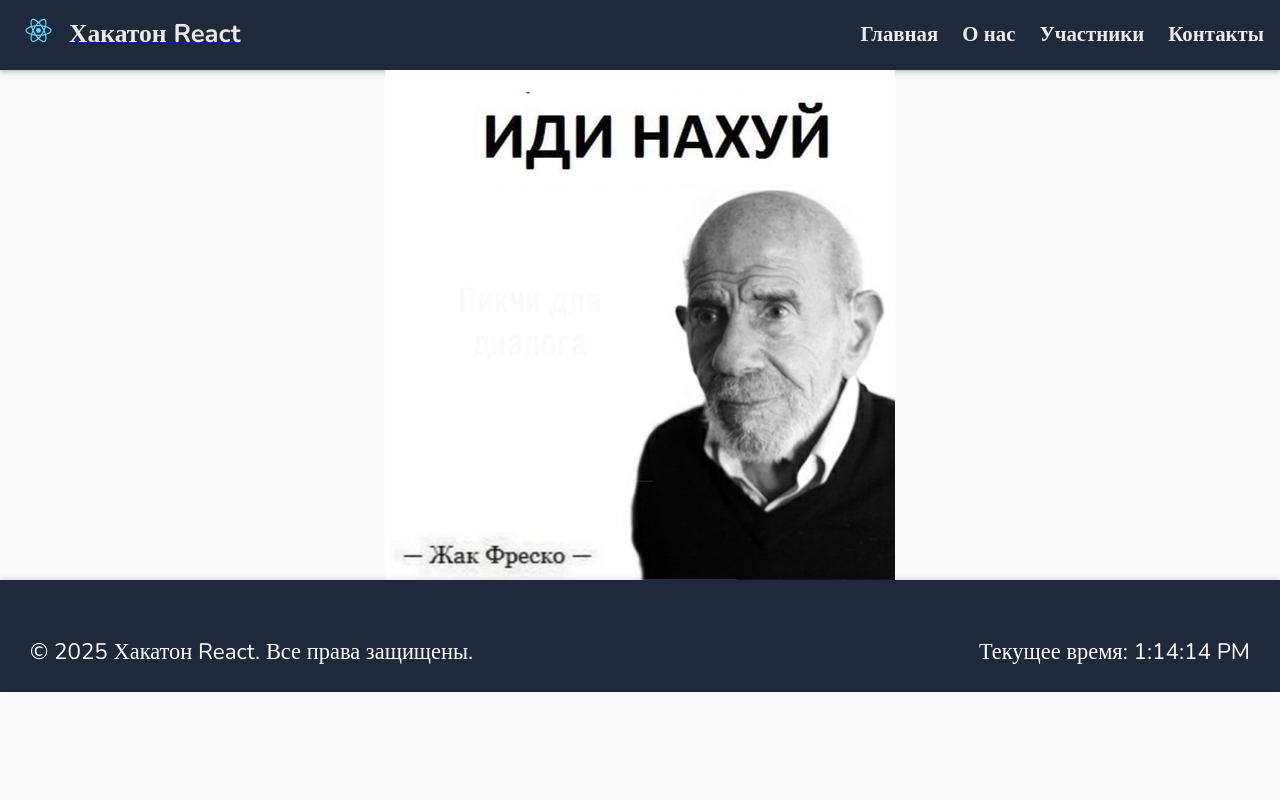
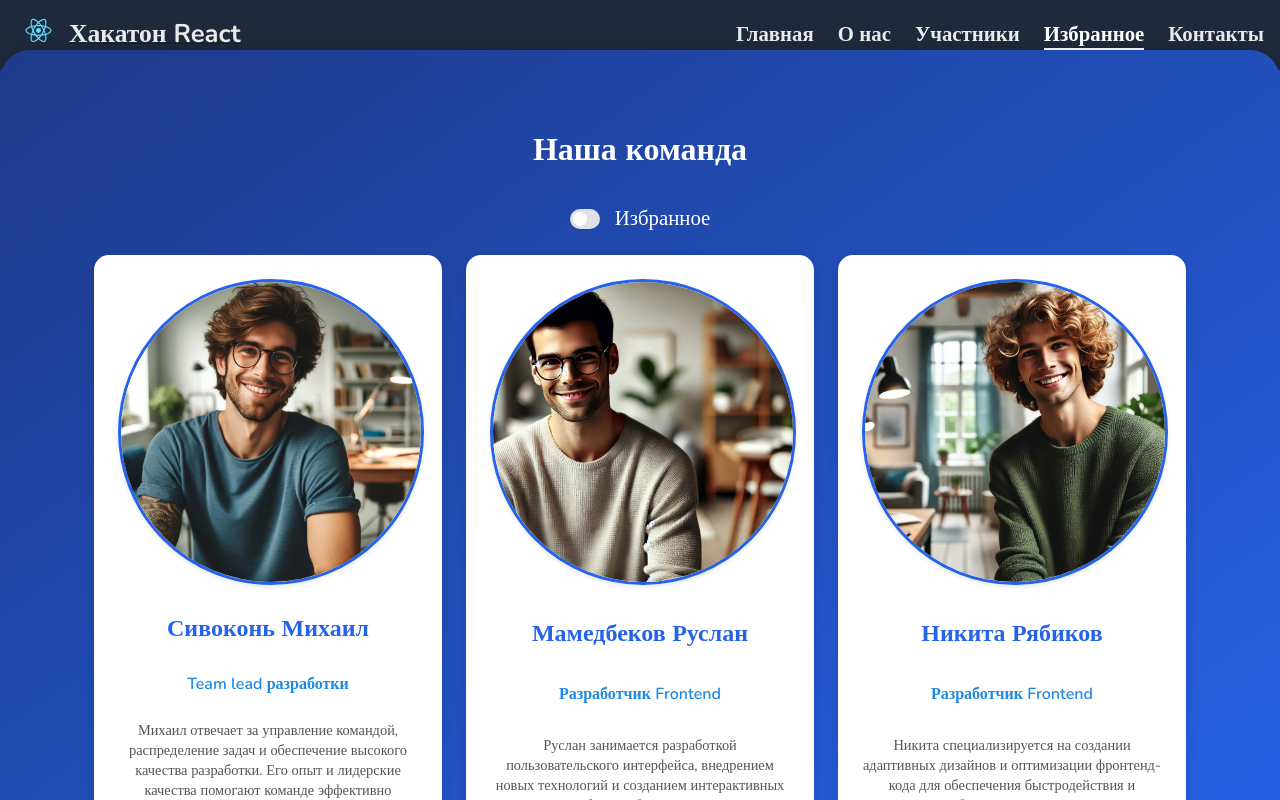
Before and after one commit to s1vo/hakaton-react, a React (Create React App) app: page /favourites in a window 1280 px wide. Built offline with nearby package versions, Linux system fonts and the light colour scheme; the HTML template or start-up script is replaced by a standard one.

Commit message:
update / fix realize favourites

```diff
--- a/src/components/ui/TeamCard/teamCard.css
+++ b/src/components/ui/TeamCard/teamCard.css
@@ -10,6 +10,10 @@
   top: -20px; /* Поднимаем блок */
   box-shadow: 0 -4px 8px rgba(0, 0, 0, 0.1); /* Лёгкая тень сверху */
   margin-bottom: 2rem;
+}
+.team-favourite {
+  font-size: 1.3rem;
+  margin-bottom: 1.5rem;
 }
 
 .team-title {
--- a/src/components/ui/TeamCard/teamCard.jsx
+++ b/src/components/ui/TeamCard/teamCard.jsx
@@ -1,40 +1,56 @@
-import React from 'react';
-import './teamCard.css';
-import photoMisha from '../../../assets/images/avatars/misha.jpg';
-import photoRuslan from '../../../assets/images/avatars/ruslan.jpg';
-import photoNikita from '../../../assets/images/avatars/nikita.jpg';
+import React, { useState } from "react";
+import photoMisha from "../../../assets/images/avatars/misha.jpg";
+import photoRuslan from "../../../assets/images/avatars/ruslan.jpg";
+import photoNikita from "../../../assets/images/avatars/nikita.jpg";
+import { CheckBox } from "../../../shared/ui";
+import "./teamCard.css";
 
 // Пример данных участников команды
 const teamMembers = [
   {
     id: 1,
-        name: 'Сивоконь Михаил',
-        role: 'Team lead разработки',
+    name: "Сивоконь Михаил",
+    role: "Team lead разработки",
     photo: photoMisha, // Замените на URL фотографии
-        description: 'Михаил отвечает за управление командой, распределение задач и обеспечение высокого качества разработки. Его опыт и лидерские качества помогают команде эффективно достигать поставленных целей.',
+    description:
+      "Михаил отвечает за управление командой, распределение задач и обеспечение высокого качества разработки. Его опыт и лидерские качества помогают команде эффективно достигать поставленных целей.",
   },
   {
     id: 2,
-        name: 'Мамедбеков Руслан',
-        role: 'Разработчик Frontend',
+    name: "Мамедбеков Руслан",
+    role: "Разработчик Frontend",
     photo: photoRuslan, // Замените на URL фотографии
-        description: 'Руслан занимается разработкой пользовательского интерфейса, внедрением новых технологий и созданием интерактивных и удобных веб-приложений.',
+    description:
+      "Руслан занимается разработкой пользовательского интерфейса, внедрением новых технологий и созданием интерактивных и удобных веб-приложений.",
   },
   {
     id: 3,
-        name: 'Никита Рябиков',
-        role: 'Разработчик Frontend',
+    name: "Никита Рябиков",
+    role: "Разработчик Frontend",
     photo: photoNikita, // Замените на URL фотографии
-        description: 'Никита специализируется на создании адаптивных дизайнов и оптимизации фронтенд-кода для обеспечения быстродействия и удобства использования.',
+    description:
+      "Никита специализируется на создании адаптивных дизайнов и оптимизации фронтенд-кода для обеспечения быстродействия и удобства использования.",
   },
 ];
 
-export const TeamCard = () => {
+const getFormattedData = (isFavourites) => {
+  if (!isFavourites) return teamMembers;
+  let items = localStorage.getItem("favouriteItems");
+  if (!items) return teamMembers;
+  items = JSON.parse(items);
+  return teamMembers.filter((i) => items.includes(String(i.id)));
+};
+
+export const TeamCard = ({ isFavourites = false }) => {
+  const [isFavouriteState, setIsFavouriteState] = useState(isFavourites);
+  let teamData = getFormattedData(isFavouriteState);
+
   return (
     <section className="team">
       <h2 className="team-title">Наша команда</h2>
+      <CheckBox onClick={() => setIsFavouriteState((prevState) => !prevState)} />
       <div className="team-container">
-                {teamMembers.map((member) => (
+        {teamData.map((member) => (
           <div key={member.id} className="team-card">
             <img src={member.photo} alt={member.name} className="team-photo" />
             <h3 className="team-name">{member.name}</h3>
--- /dev/null
+++ b/src/pages/favourites/favourites.jsx
@@ -0,0 +1,7 @@
+import { TeamCard } from "../../components/ui";
+
+export const Favourites = () => (
+  <div className="team-cards">
+    <TeamCard isFavourites={true} />
+  </div>
+);
--- a/src/pages/index.js
+++ b/src/pages/index.js
@@ -2,3 +2,4 @@ export * from "./home/homePages";
 export * from "./about/aboutPages";
 export * from "./participants/participantPage";
 export * from "./not-found/not-found";
+export * from "./favourites/favourites";
--- a/src/pages/participants/components/user-info/user-info.jsx
+++ b/src/pages/participants/components/user-info/user-info.jsx
@@ -24,23 +24,31 @@ const progressData = [
 
 export const UserInfo = () => {
   const [isFavourite, setIsFavourite] = useState(false);
-  const [favouriteItems, setFavouriteItems] = useState({});
+  const [favouriteItems, setFavouriteItems] = useState([]);
   const { id } = useParams();
   const onFavouriteClick = () => {
-    if (!favouriteItems) {
-      localStorage.setItem("favouriteItems", JSON.stringify({ [id]: !isFavourite }));
+    let newItems = [];
+    if (isFavourite) {
+      const filteredItems = favouriteItems.filter((itemID) => itemID !== id);
+      if (filteredItems.length === 0) {
+        localStorage.removeItem("favouriteItems");
+      } else {
+        newItems = filteredItems;
+        localStorage.setItem("favouriteItems", JSON.stringify(newItems));
+      }
     } else {
-      localStorage.setItem("favouriteItems", JSON.stringify({ ...favouriteItems, [id]: !isFavourite }));
+      newItems = [...favouriteItems, id];
+      localStorage.setItem("favouriteItems", JSON.stringify(newItems));
     }
-
+    setFavouriteItems(newItems);
     setIsFavourite((prevState) => !prevState);
   };
   useEffect(() => {
-    let items = localStorage.getItem("favouriteItems");
-    if (!items) return;
-    items = JSON.parse(items);
-    setFavouriteItems(items);
-    setIsFavourite(items[id]);
+    let itemIds = localStorage.getItem("favouriteItems");
+    if (!itemIds) return;
+    itemIds = JSON.parse(itemIds);
+    setFavouriteItems(itemIds);
+    setIsFavourite(!!itemIds.find((itemID) => itemID === id));
   }, []);
   return (
     <div className={styles.infoContainer}>
--- a/src/router/app-router.js
+++ b/src/router/app-router.js
@@ -1,17 +1,17 @@
-import React from 'react';
-import {  Routes, Route } from 'react-router-dom';
-import { HomePages, AboutPages, ParticipantPage, NotFound } from "../pages";
+import React from "react";
+import { Routes, Route } from "react-router-dom";
+import { HomePages, AboutPages, ParticipantPage, NotFound, Favourites } from "../pages";
 
-
-const AppRouter =() => {
+const AppRouter = () => {
   return (
     <Routes>
       <Route path="/" element={<HomePages />} />
-            <Route path="/about" element={ <AboutPages/>} />
+      <Route path="/about" element={<AboutPages />} />
       <Route path="/participant/:id" element={<ParticipantPage />} />
+      <Route path="/favourites" element={<Favourites />} />
       <Route path="*" element={<NotFound />} />
     </Routes>
   );
-}
+};
 
 export default AppRouter;
--- a/src/shared/layout/navbar/navbar.js
+++ b/src/shared/layout/navbar/navbar.js
@@ -31,6 +31,11 @@ export const Navbar = () => {
           </NavLink>
         </li>
         <li>
+          <NavLink className="navbar-link" to="/favourites" activeClassName="active">
+            Избранное
+          </NavLink>
+        </li>
+        <li>
           <NavLink className="navbar-link" to="/contacts" activeClassName="active">
             Контакты
           </NavLink>
--- /dev/null
+++ b/src/shared/ui/checkbox/checkbox.css
@@ -0,0 +1,72 @@
+.checkbox-wrapper-2 {
+  padding-bottom: 20px;
+  display: flex;
+  align-items: center;
+  justify-content: center;
+  gap: 15px;
+  .checkbox-label {
+    font-size: 1.3rem;
+  }
+}
+.checkbox-wrapper-2 .ikxBAC {
+  appearance: none;
+  background-color: #dfe1e4;
+  border-radius: 72px;
+  border-style: none;
+  flex-shrink: 0;
+  height: 20px;
+  margin: 0;
+  position: relative;
+  width: 30px;
+}
+
+.checkbox-wrapper-2 .ikxBAC::before {
+  bottom: -6px;
+  content: "";
+  left: -6px;
+  position: absolute;
+  right: -6px;
+  top: -6px;
+}
+
+.checkbox-wrapper-2 .ikxBAC,
+.checkbox-wrapper-2 .ikxBAC::after {
+  transition: all 100ms ease-out;
+}
+
+.checkbox-wrapper-2 .ikxBAC::after {
+  background-color: #fff;
+  border-radius: 50%;
+  content: "";
+  height: 14px;
+  left: 3px;
+  position: absolute;
+  top: 3px;
+  width: 14px;
+}
+
+.checkbox-wrapper-2 input[type="checkbox"] {
+  cursor: default;
+}
+
+.checkbox-wrapper-2 .ikxBAC:hover {
+  background-color: #c9cbcd;
+  transition-duration: 0s;
+}
+
+.checkbox-wrapper-2 .ikxBAC:checked {
+  background-color: #6e79d6;
+}
+
+.checkbox-wrapper-2 .ikxBAC:checked::after {
+  background-color: #fff;
+  left: 13px;
+}
+
+.checkbox-wrapper-2 :focus:not(.focus-visible) {
+  outline: 0;
+}
+
+.checkbox-wrapper-2 .ikxBAC:checked:hover {
+  background-color: #535db3;
+}
--- /dev/null
+++ b/src/shared/ui/checkbox/checkbox.js
@@ -0,0 +1,9 @@
+import "./checkbox.css";
+export const CheckBox = ({ onClick }) => (
+  <div class="checkbox-wrapper-2">
+    <input onClick={onClick} id="checkbox" type="checkbox" class="sc-gJwTLC ikxBAC" />
+    <label for="checkbox" className="checkbox-label">
+      Избранное
+    </label>
+  </div>
+);
```
Also changed, not shown: src/pages/home/homePages.jsx (+9 -9 lines), src/shared/ui/index.js (+5 -4 lines). Lines whose indentation alone changed are shown as unchanged.
